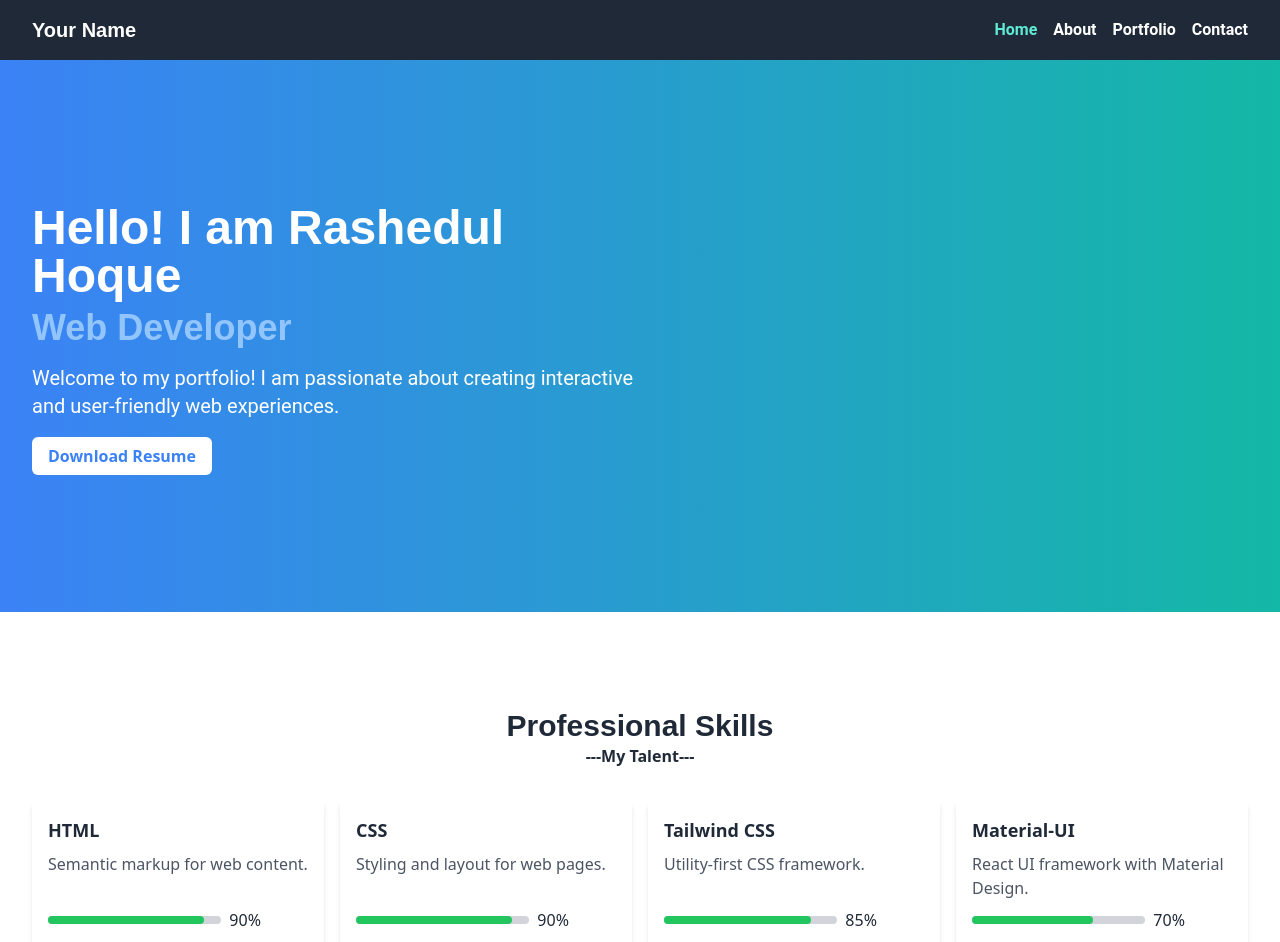
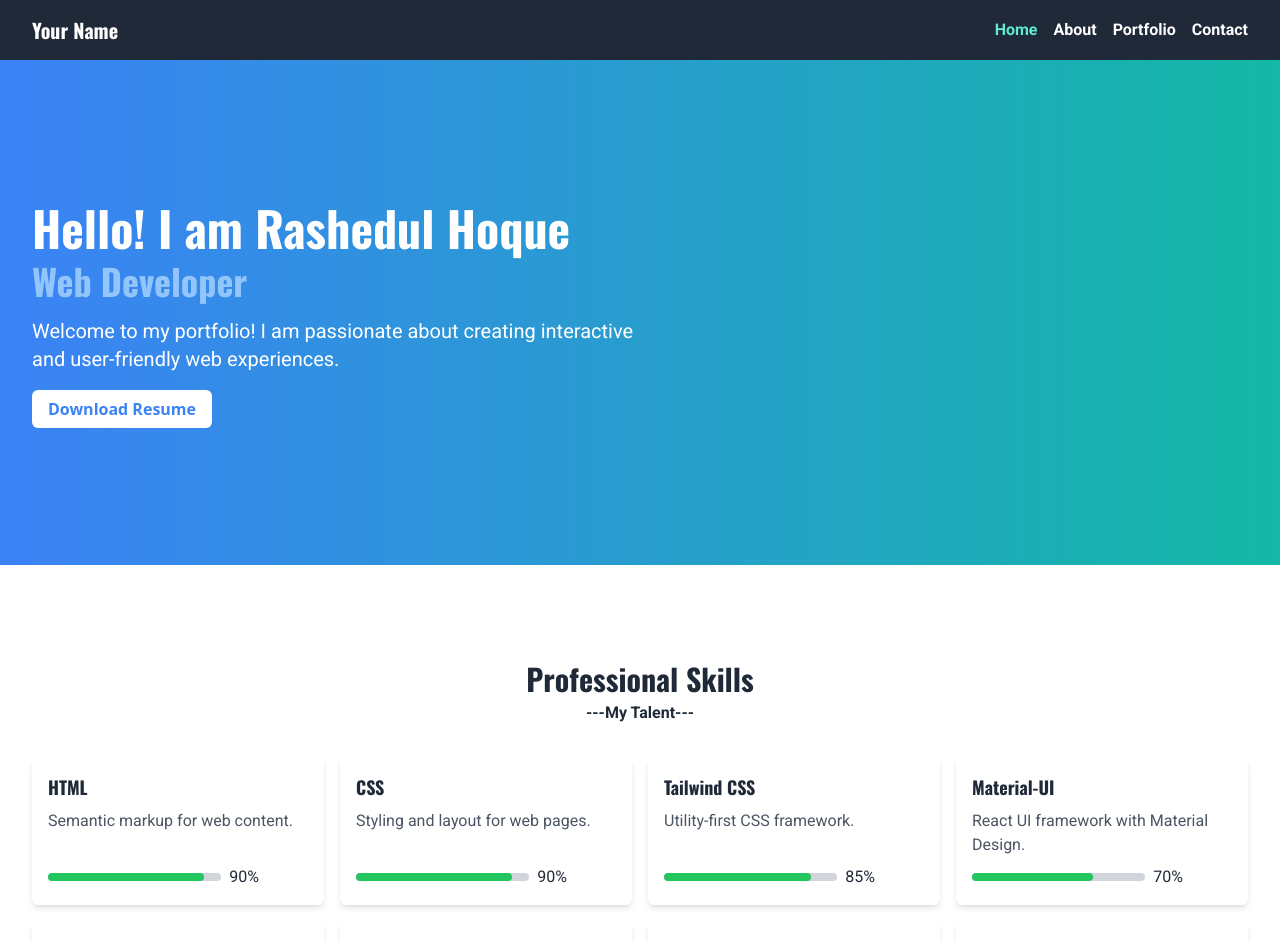
Before and after one commit to Rashedul-Hoque-Rashed/Rashedul-Hoque-portfolio, a React (Vite) app: page / in a window 1280 px wide. Shown: the top 942 px of the page. Built offline with nearby package versions, Linux system fonts and the light colour scheme.

Commit message:
added front-family

```diff
--- a/src/Components/Skills/Skills.jsx
+++ b/src/Components/Skills/Skills.jsx
@@ -14,13 +14,13 @@ const Skills = () => {
 
   return (
     <section className="container mx-auto px-8 py-24">
-      <h2 className="text-3xl font-bold text-center font-oswald">Professional Skills</h2>
-      <h6 className='text-center mb-8 font-semibold'>---My Talent---</h6>
+      <h2 className="text-3xl font-bold text-center font-oswald mb-1">Professional Skills</h2>
+      <h6 className='text-center mb-8 font-semibold font-roboto'>---My Talent---</h6>
       <div className="grid grid-cols-1 md:grid-cols-2 lg:grid-cols-4 gap-4">
         {skillsData.map((skill, index) => (
           <div key={index} className="bg-white p-4 rounded-md shadow-md flex flex-col">
-            <h3 className="text-lg font-bold mb-2">{skill.name}</h3>
-            <p className="text-gray-600 mb-2 flex-grow">{skill.description}</p>
+            <h3 className="text-lg font-bold mb-2 font-oswald">{skill.name}</h3>
+            <p className="text-gray-600 mb-2 flex-grow font-roboto">{skill.description}</p>
             <div className="flex items-center">
               <div className="w-2/3 h-2 bg-gray-300 rounded-full">
                 <div
@@ -28,7 +28,7 @@ const Skills = () => {
                   style={{ width: `${skill.percentage}%` }}
                 ></div>
               </div>
-              <span className="ml-2">{`${skill.percentage}%`}</span>
+              <span className="ml-2 font-roboto">{`${skill.percentage}%`}</span>
             </div>
           </div>
         ))}
--- a/src/index.css
+++ b/src/index.css
@@ -1,5 +1,5 @@
+@import url('https://fonts.googleapis.com/css2?family=Oswald:wght@500;600;700&family=Roboto:wght@400;500;700&display=swap');
+
 @tailwind base;
 @tailwind components;
 @tailwind utilities;
-
-@import url('https://fonts.googleapis.com/css2?family=Oswald:wght@500;600;700&family=Roboto:wght@400;500;700&display=swap');
```
